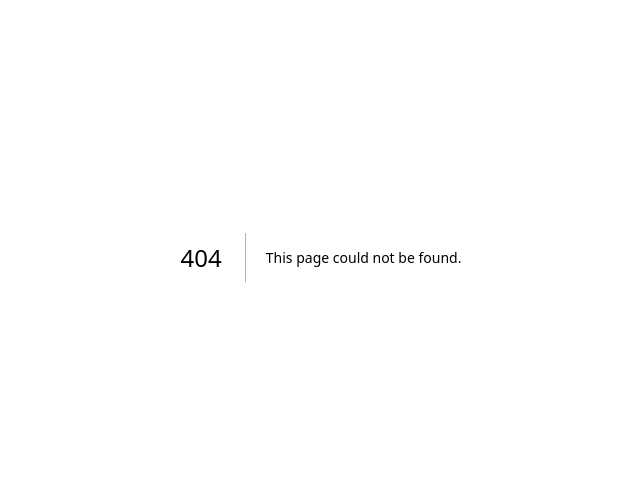
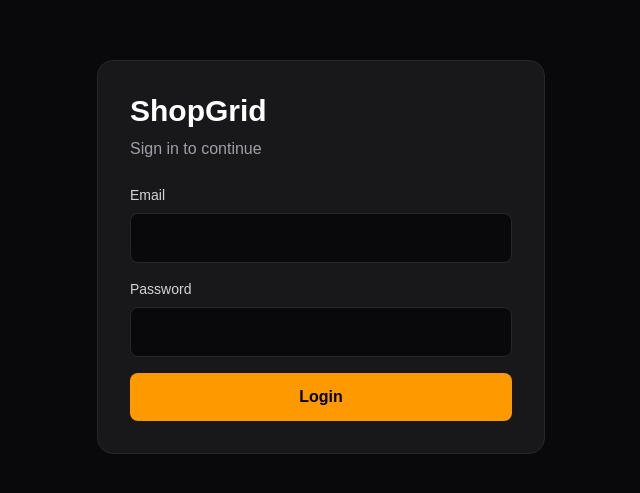
Before and after one commit to angelesmelbourne-dev/caa-enterprise, a Next.js app: page /login in a window 1280 px wide. Before the commit this address had no page. Shown: the part 143-636 px from the top of the page, without its empty margins (319-959 px from the left). Built offline with nearby package versions, Linux system fonts and the light colour scheme; no server answers.

Commit message:
Added authentication v1

```diff
--- /dev/null
+++ b/app/login/page.tsx
@@ -0,0 +1,93 @@
+"use client";
+
+import { useState } from "react";
+import { useRouter } from "next/navigation";
+import { supabase } from "@/lib/supabaseClient";
+
+export default function LoginPage() {
+  const router = useRouter();
+
+  const [email, setEmail] = useState("");
+  const [password, setPassword] = useState("");
+  const [loading, setLoading] = useState(false);
+  const [error, setError] = useState("");
+
+  const handleLogin = async (e: React.FormEvent) => {
+    e.preventDefault();
+
+    setLoading(true);
+    setError("");
+
+    const { error } = await supabase.auth.signInWithPassword({
+      email,
+      password,
+    });
+
+    setLoading(false);
+
+    if (error) {
+      setError(error.message);
+      return;
+    }
+
+    router.push("/dashboard");
+  };
+
+  return (
+    <div className="min-h-screen bg-zinc-950 flex items-center justify-center px-4">
+      <div className="w-full max-w-md bg-zinc-900 border border-zinc-800 rounded-2xl p-8">
+        <h1 className="text-3xl font-bold text-white">
+          ShopGrid
+        </h1>
+
+        <p className="text-zinc-400 mt-2">
+          Sign in to continue
+        </p>
+
+        <form onSubmit={handleLogin} className="mt-6 space-y-4">
+          <div>
+            <label className="block text-sm text-zinc-300 mb-2">
+              Email
+            </label>
+
+            <input
+              type="email"
+              value={email}
+              onChange={(e) => setEmail(e.target.value)}
+              className="w-full rounded-lg bg-zinc-950 border border-zinc-800 px-4 py-3 text-white"
+              required
+            />
+          </div>
+
+          <div>
+            <label className="block text-sm text-zinc-300 mb-2">
+              Password
+            </label>
+
+            <input
+              type="password"
+              value={password}
+              onChange={(e) => setPassword(e.target.value)}
+              className="w-full rounded-lg bg-zinc-950 border border-zinc-800 px-4 py-3 text-white"
+              required
+            />
+          </div>
+
+          {error && (
+            <div className="text-red-400 text-sm">
+              {error}
+            </div>
+          )}
+
+          <button
+            type="submit"
+            disabled={loading}
+            className="w-full bg-amber-500 hover:bg-amber-400 text-black font-bold py-3 rounded-lg"
+          >
+            {loading ? "Signing In..." : "Login"}
+          </button>
+        </form>
+      </div>
+    </div>
+  );
+}
```
Also changed, not shown: Backup/ShopGrid-v0.2-Reports.zip/MILESTONE.txt (added).
